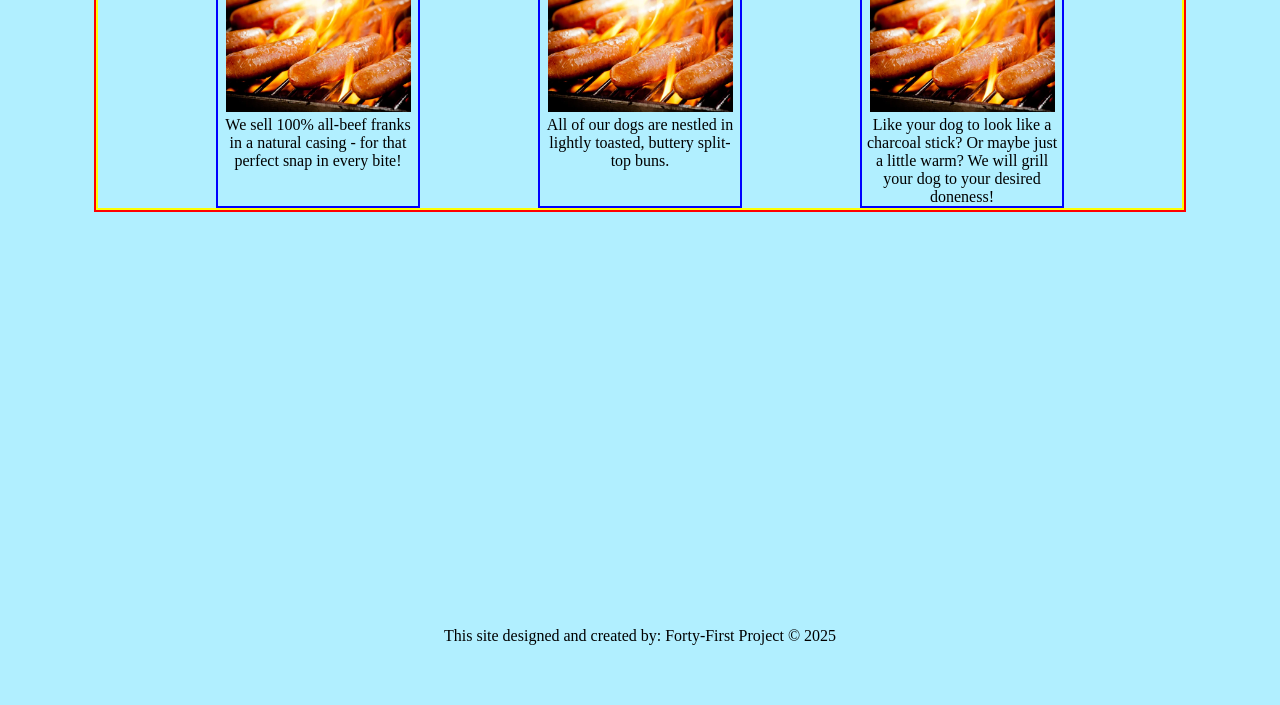
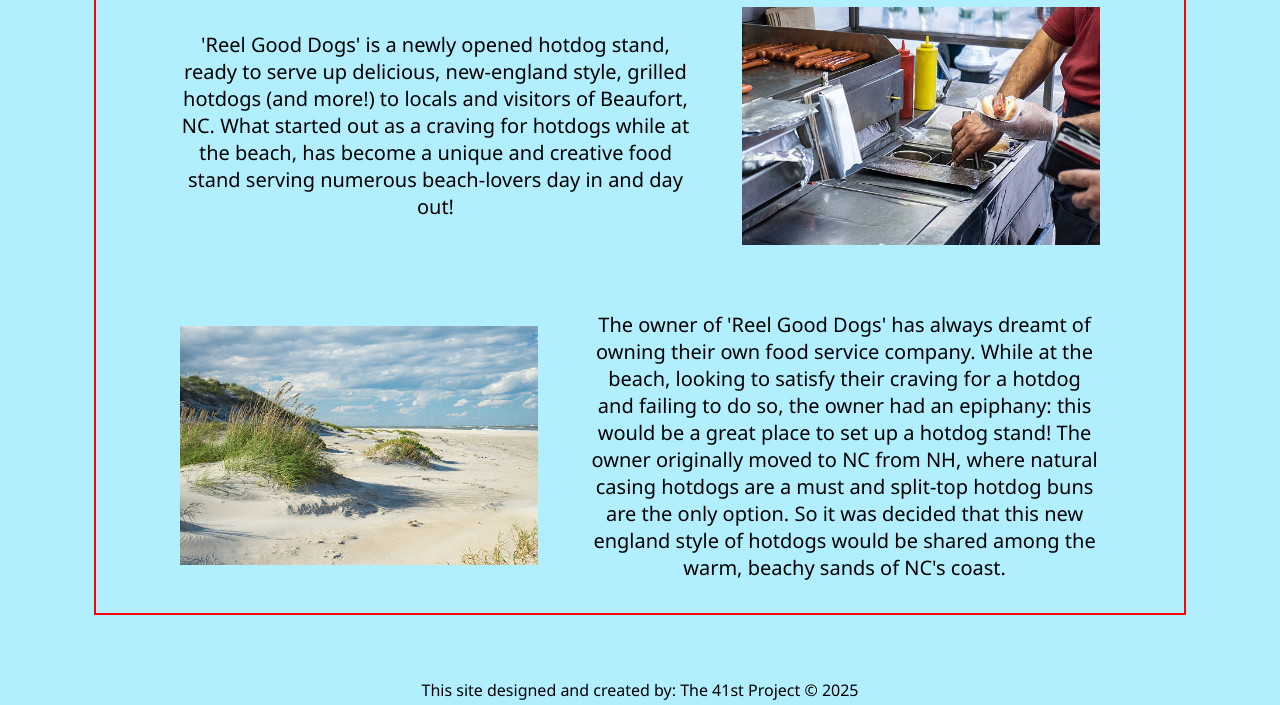
Before and after one commit to kmmoody212/reel-good-dogs, a website built with webpack: page src/template.html in a window 1280 px wide. Shown: the part 155-860 px from the top of the page. Before the commit the page ends 800 px from the top, so only its background shows below. Built offline with nearby package versions, Linux system fonts and the light colour scheme.

Commit message:
About Page created and roughly styled

```diff
--- a/src/index.js
+++ b/src/index.js
@@ -1,22 +1,22 @@
-import { renderHeading } from "./modules/heading";
-import { renderContainer, createCard } from "./modules/card";
-import  { default as hotdogs } from "../assets/hotdogs.jpg";
+// import { renderHeading } from "./modules/heading";
+// import { renderContainer, createCard } from "./modules/card";
+// import  { default as hotdogs } from "../assets/hotdogs.jpg";
 import "./styles.css";
+import { default as renderAboutPage } from "./pages/about";
+
+renderAboutPage();
+
+// window.onload = () => {
+//     renderHeading();
+//     renderContainer();
+//     createCard(hotdogs, "We sell 100% all-beef franks in a natural casing - for that perfect snap in every bite! ");
+//     createCard(hotdogs, "All of our dogs are nestled in lightly toasted, buttery split-top buns.");
+//     createCard(hotdogs, "Like your dog to look like a charcoal stick? Or maybe just a little warm? We will grill your dog to your desired doneness!");
+//                     }
 
 
-// all of this can go in home.js page
-renderHeading();
-renderContainer();
-createCard(hotdogs, "We sell 100% all-beef franks in a natural casing - for that perfect snap in every bite! ")
-createCard(hotdogs, "All of our dogs are nestled in lightly toasted, buttery split-top buns.")
-createCard(hotdogs, "Like your dog to look like a charcoal stick? Or maybe just a little warm? We will grill your dog to your desired doneness!")
+// button.addEventListener("click", remove children in #content div, run about.js file)
 
+// button.addEventListener("click", remove children in #content div, run menu.js file)
 
-// import home.js
-// import about.js
-// import menu.js
-// import contact.js
-
-// on load show Home.js
-
-// onclick for buttons(tabs) clears the content section and replaces with corresponding page
+// button.addEventListener("click", remove children in #content div, run contact.js file)
--- a/src/modules/card.js
+++ b/src/modules/card.js
@@ -1,3 +1,5 @@
+// creates cards for "home" page
+
 const content = document.getElementById("content");
 const cardContainer = document.createElement("div");
 
--- a/src/pages/about.js
+++ b/src/pages/about.js
@@ -0,0 +1,30 @@
+const content = document.getElementById("content");
+import { default as hdstand } from "../../assets/hdstand.jpg";
+import { default as beach } from "../../assets/beach.jpg";
+
+export default function renderAboutPage() {
+    const divOne = document.createElement("div");
+    const divTwo = document.createElement("div");
+    const topPara = document.createElement("p");
+    const bottomPara = document.createElement("p");
+    const topImage = document.createElement("img");
+    const bottomImage = document.createElement("img");
+
+    // Create first div holding para -> img
+
+    content.appendChild(divOne).classList.add("about-div");
+    divOne.appendChild(topPara).classList.add("about-p");
+    divOne.appendChild(topImage).classList.add("about-img");
+
+    content.appendChild(divTwo).classList.add("about-div");
+    divTwo.appendChild(bottomImage).classList.add("about-img");
+    divTwo.appendChild(bottomPara).classList.add("about-p");
+
+    topPara.textContent = "'Reel Good Dogs' is a newly opened hotdog stand, ready to serve up delicious, new-england style, grilled hotdogs (and more!) to locals and visitors of Beaufort, NC. What started out as a craving for hotdogs while at the beach, has become a unique and creative food stand serving numerous beach-lovers day in and day out!";
+    topImage.src = hdstand;
+    bottomPara.textContent = "The owner of 'Reel Good Dogs' has always dreamt of owning their own food service company. " + "While at the beach, " +
+    "looking to satisfy their craving for a hotdog and failing to do so, the owner had an epiphany: this would be a great place to set up a hotdog stand! " +
+    "The owner originally moved to NC from NH, where natural casing hotdogs are a must and split-top hotdog buns are the only option. So it was decided that this new england style of hotdogs would be shared among the warm, beachy sands of NC's coast. "
+    bottomImage.src = beach;
+
+}
--- a/src/styles.css
+++ b/src/styles.css
@@ -3,16 +3,17 @@
 }
 
 body {
+    font-family:'Segoe UI', Tahoma, Geneva, Verdana, sans-serif;
     background-color: rgb(177, 239, 255);
+    margin: 0;
 }
 
 footer {
-    position: absolute;
     bottom: 0;
-    width: 100%;
+    min-width: fit-content;
     text-align: center;
     margin: 0;
-    padding: 0;
+    padding: 0 0 4px 0;
 
 }
 
@@ -27,9 +28,10 @@ header > nav > button {
 }
 
 #content {
-    margin: auto;
+    margin: 5% auto;
     text-align: center;
     width: 85vw;
+
     border: 2px solid red;
 }
 
@@ -56,3 +58,19 @@ header > nav > button {
     max-width: 185px;
     height: auto;
 }
+
+#content > .about-div {
+    display: flex;
+    justify-content: space-evenly;
+    align-items: center;
+    font-size: 1.25rem;
+    padding: 3%;
+}
+
+#content > .about-div > .about-p {
+    width: 50%;
+}
+#content > .about-div > .about-img {
+    width: 35%;
+    height: auto;
+}
--- a/src/template.html
+++ b/src/template.html
@@ -18,23 +18,18 @@
     </header>
 
     <div id="content">
-        <!-- <div class="card-container">
-            <div class="card">
-                <div class="card-img">ADD PHOTO HERE</div>
-                <p class="card-text">Add your text here</p>
-            </div>
-            <div class="card">
-                <div class="card-img">ADD PHOTO HERE</div>
-                <p class="card-text">Add your text here</p>
-            </div>
-            <div class="card">
-                <div class="card-img">ADD PHOTO HERE</div>
-                <p class="card-text">Add your text here</p>
-            </div>
+        <!-- <div>
+            <p>
+            </p>
+            <img>
+        </div>
+        <div>
+            <img>
+            <p></p>
         </div> -->
     </div>
 
-    <footer>This site designed and created by: Forty-First Project &copy; 2025</footer>
+    <footer>This site designed and created by: The 41st Project &copy; 2025</footer>
 </body>
 
 </html>
```
Also changed, not shown: src/pages/home.js (+10 -0 lines), assets/beach.jpg (added), assets/hdstand.jpg (added).
